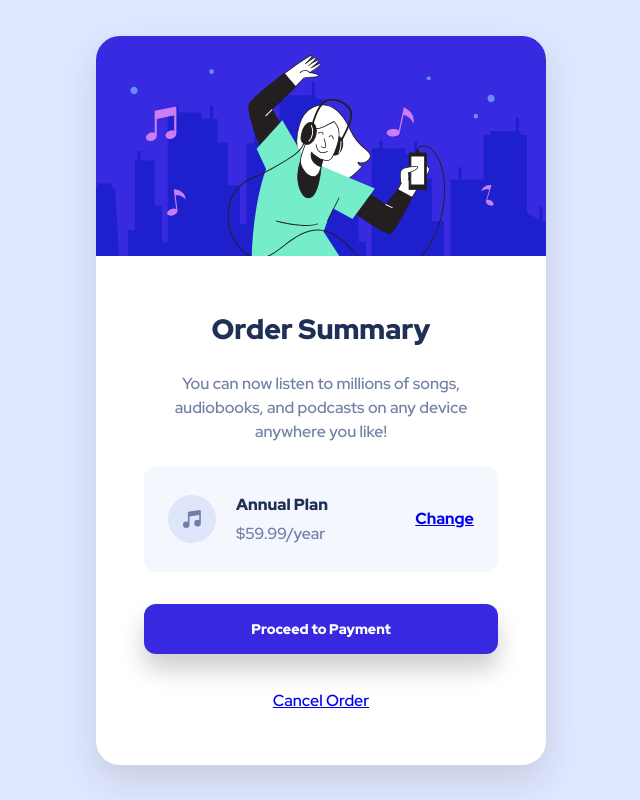
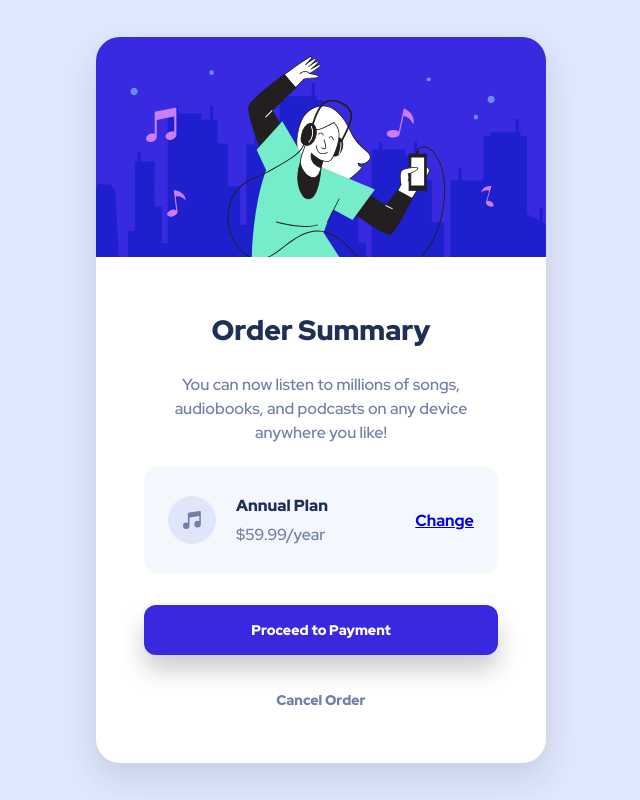
Before and after one commit to bekzodxudaybergenow/-order-summary-card-second, a website: page src/index.html in a window 1280 px wide. Shown: the whole page, without its empty margins (319-959 px from the left). Drawn offline with nearby package versions, Linux system fonts and the light colour scheme; files that its build step writes are made by us from their sources; files whose address does not match are found by name.

Commit message:
Add content cancel-btn styles

```diff
--- a/src/scss/section/_card.scss
+++ b/src/scss/section/_card.scss
@@ -85,4 +85,13 @@
     }
 }
 .card__content--cancelbtn {
+    font-weight: 900;
+    font-size: 14px;
+    text-decoration: none;
+    color: var(--Desaturated-blue);
+    transition: color ease-in-out .2s;
+
+    &:hover {
+        color: var(--Dark-blue);
+    }
 }
```
